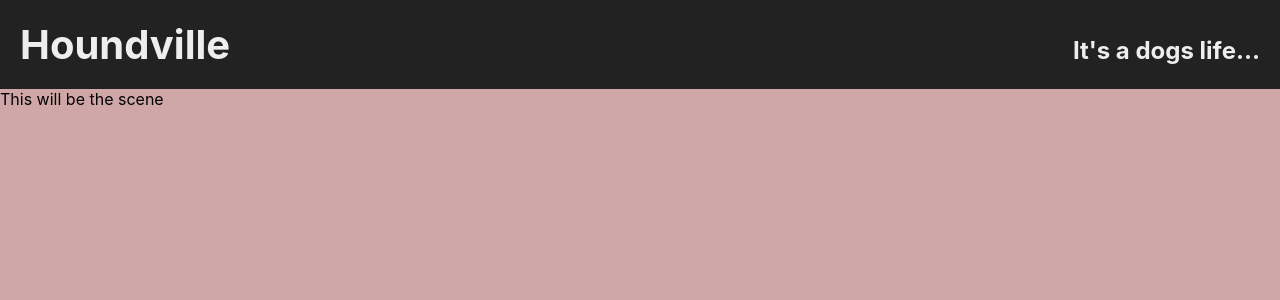
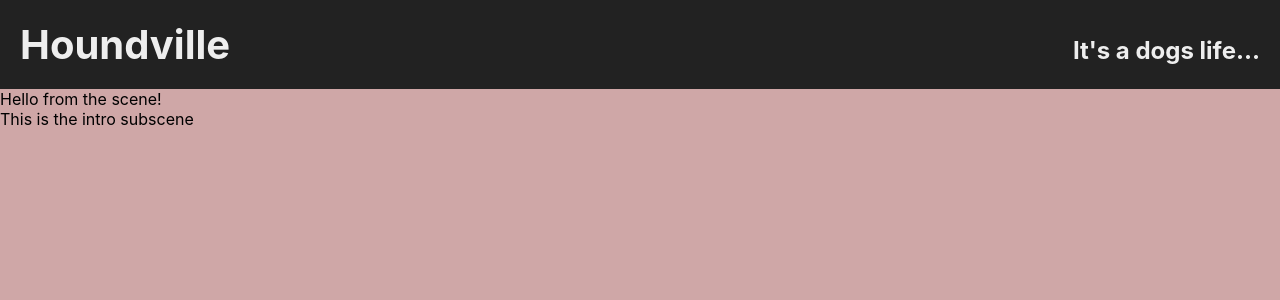
Before and after one commit to kodikos/houndville, a React (Create React App) app: page / in a window 1280 px wide. Shown: the top 300 px of the page. Built offline with nearby package versions, Linux system fonts and the light colour scheme.

Commit message:
Set up scene and subscene switcher basics

```diff
--- a/src/App.js
+++ b/src/App.js
@@ -2,7 +2,7 @@ import React from 'react';
 import styled from 'styled-components';
 
 import HoundHeader from './shared/HoundHeader';
-import { SceneWrapper } from './shared/Common';
+import EntranceScene from './EntranceScene';
 
 const Screen = styled.div`
   display: flex;
@@ -14,9 +14,7 @@ function App() {
   return (
     <Screen>
       <HoundHeader />
-      <SceneWrapper>
-          This will be the scene
-      </SceneWrapper>
+      <EntranceScene />
     </Screen>
   );
 }
--- /dev/null
+++ b/src/EntranceScene/index.js
@@ -0,0 +1,30 @@
+import React from 'react';
+import styled from 'styled-components';
+
+import StoryScene from '../shared/StoryScene';
+import { SceneWrapper } from '../shared/Common';
+
+export default class EntranceScene extends StoryScene {
+
+    nextSubSceneSwitcher(currentScene) {
+        switch(currentScene) {
+            case 'init': return 'scene2';
+            default: return 'init';
+        }
+    }
+
+    render() {
+        return (
+            <SceneWrapper onClick={this.nextTextEvent}>
+                Hello from the scene!
+                <this.SubScene name="init">
+                    This is the intro subscene
+                </this.SubScene>
+
+                <this.SubScene name="scene2">
+                    This is the next subscene
+                </this.SubScene>
+            </SceneWrapper>
+        );
+    }
+}
--- /dev/null
+++ b/src/shared/StoryScene.js
@@ -0,0 +1,29 @@
+import React, { Component } from 'react';
+import styled from 'styled-components';
+
+//  Story scene is based on a set of subscenes
+
+export default class StoryScene extends Component {
+
+    constructor(props) {
+        super(props);
+        this.state = {
+            subscene: 'init'
+        }
+    }
+
+    SubScene = (props) => {
+        if (props.name !== this.state.subscene) { return null;}
+        return <div>{props.children}</div>;
+    }
+
+    nextTextEvent = () => {
+        this.setState({
+            subscene: this.nextSubSceneSwitcher(this.state.subscene)
+        });
+    }
+
+    nextSubSceneSwitcher(currentScene) {
+        console.log('To be overridden');
+    }
+}
```
